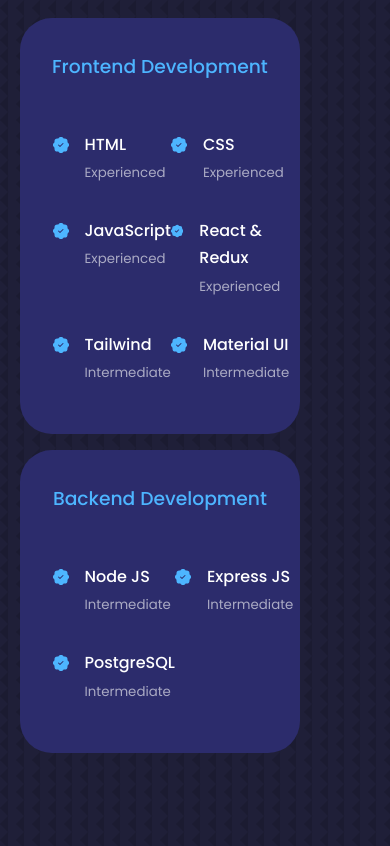
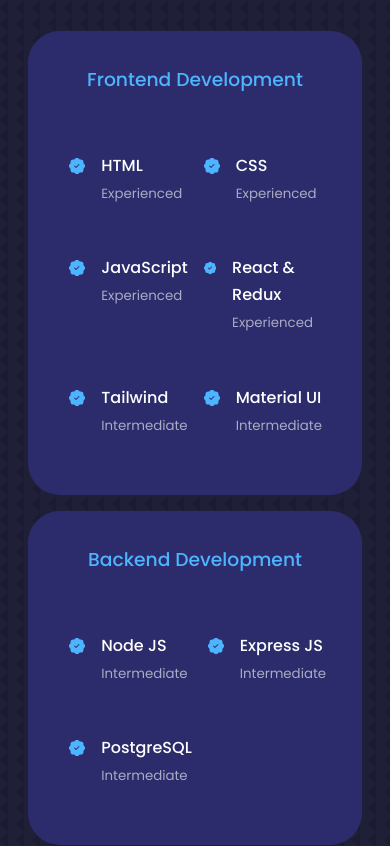
Before and after one commit to chrlee20043/my-portfolio, a React (Create React App) app: page / in a window 390 px wide. Shown: the part 2400-3246 px from the top of the page. Built offline with nearby package versions, Linux system fonts and the light colour scheme.

Commit message:
styling fixes for experience containers

```diff
--- a/src/components/about/about.css
+++ b/src/components/about/about.css
@@ -81,6 +81,10 @@
 
    }
 
+   .about__content {
+    text-align: center;
+}
+
    .about__content p {
     margin: 1rem 0 1.5rem;
    }
--- a/src/components/experience/experience.css
+++ b/src/components/experience/experience.css
@@ -52,6 +52,7 @@
     .experience__container > div {
         width: 80%;
         padding: 2rem;
+        margin: 0 auto;
     }
 
     .experience__content {
@@ -67,8 +68,12 @@
     }
 
     .experience__container > div {
-        width: 80%;
+        width: 90%;
         padding: 2rem 1rem;
     }
 
+    .experience__content > article {
+        padding: .5rem;
+    }
+
  }
--- a/src/index.css
+++ b/src/index.css
@@ -23,7 +23,7 @@
 
     --container-width-lg: 75%;
     --container-width-md: 86%;
-    --container-width-sm: 90%;
+    --container-width-sm: 95%;
 }
 
 html {
```
